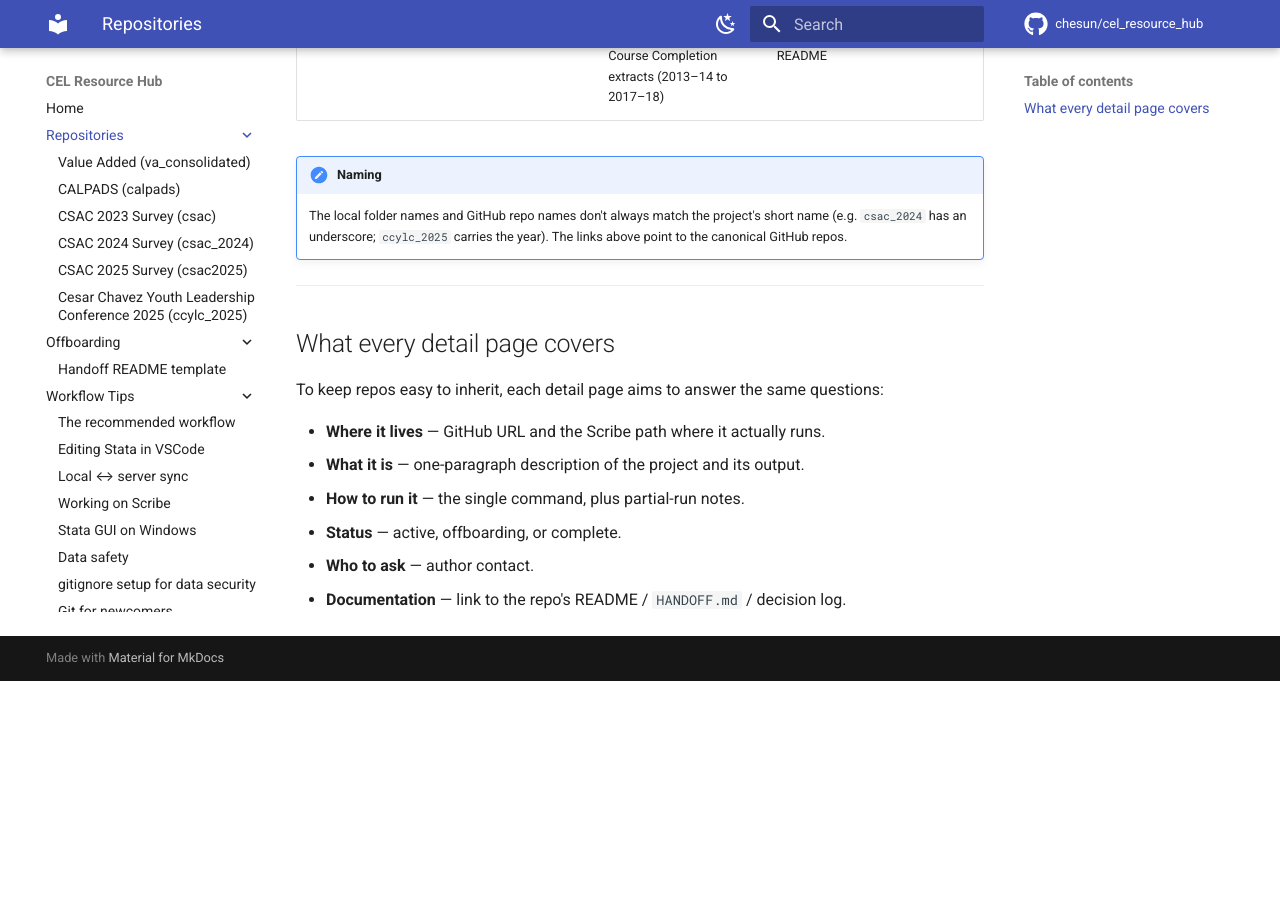
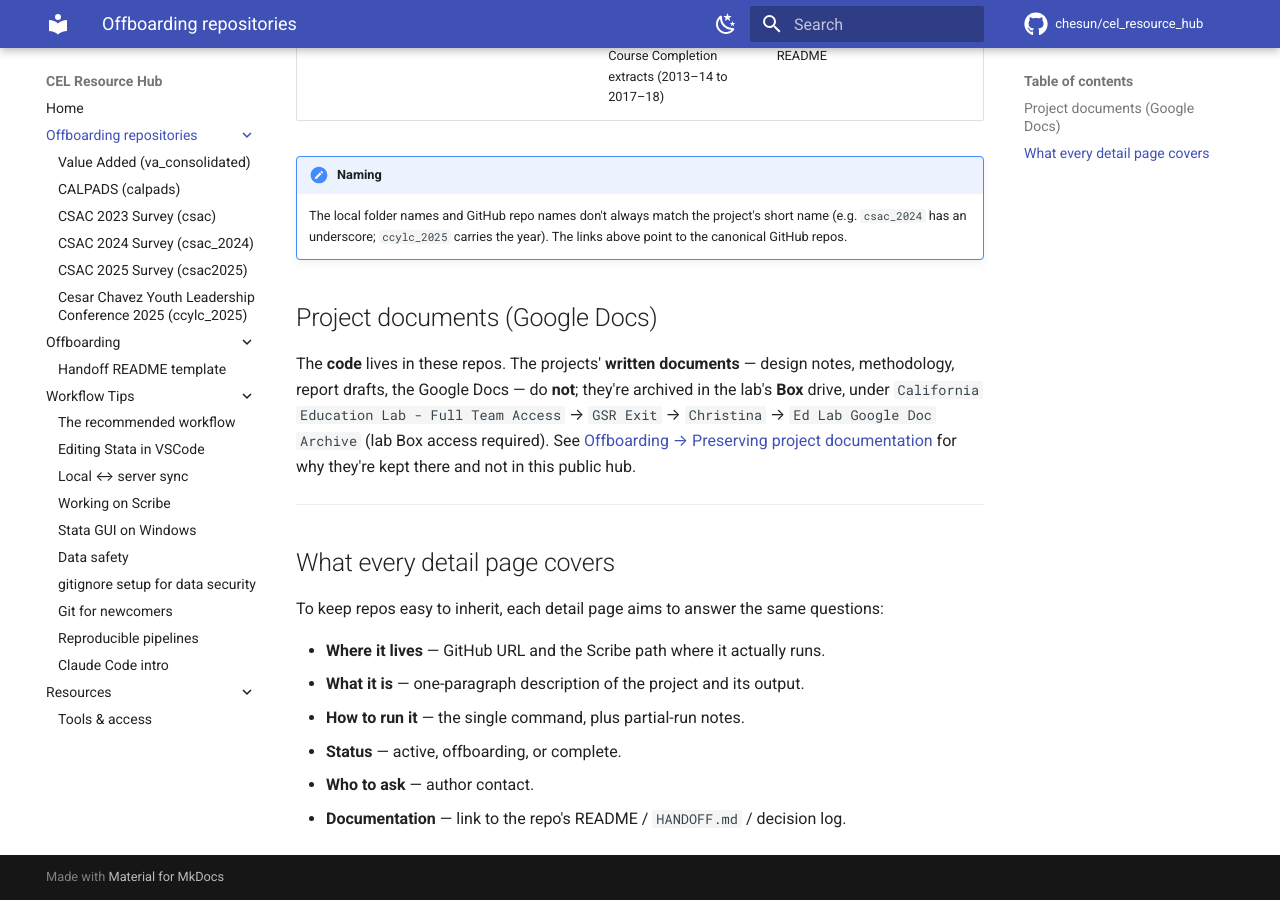
Before and after one commit to chesun/cel_resource_hub, an MkDocs documentation site: the page built from docs/repositories/index.md, in a window 1280 px wide and 900 px high, scrolled down 901 px. Built offline with MkDocs 1.6.1 and Material for MkDocs 9.7.7, drawn with Linux system fonts in a browser that asks for light colours; comment, search, counter and statistics services are not loaded; before the commit the page ends 1582 px from its top, so only the background shows below that; some of the changed text lies outside the part shown.

Commit message:
Rename to "Offboarding repositories"; surface Google Docs location; drop (public)
- Rename the section "Repositories" -> "Offboarding repositories" (nav label,
  index H1, homepage card). Folder/URLs unchanged.
- Add a "Project documents (Google Docs)" section to the repositories index
  (the discoverable place a successor lands) with the Box archive path +
  a cross-link to the offboarding rationale.
- Drop the now-redundant "(public)" after the GitHub URL on calpads,
  csac_2024, ccylc_2025 (all repos are public).

mkdocs build --strict: exit 0, no warnings.

Co-Authored-By: Claude Opus 4.8 (1M context) <noreply@anthropic.com>

```diff
--- a/docs/repositories/index.md
+++ b/docs/repositories/index.md
@@ -1,4 +1,4 @@
-# Repositories
+# Offboarding repositories
 
 Every CEL code repository I'm handing off. Each row links to the GitHub repo and to a detail
 page with how-to-run notes, server location, and status. All the repos are public; confidential
@@ -18,6 +18,15 @@ data is **never** in them — it lives only on Scribe.
     name (e.g. `csac_2024` has an underscore; `ccylc_2025` carries the year). The links
     above point to the canonical GitHub repos.
 
+## Project documents (Google Docs)
+
+The **code** lives in these repos. The projects' **written documents** — design notes,
+methodology, report drafts, the Google Docs — do **not**; they're archived in the lab's **Box**
+drive, under `California Education Lab - Full Team Access` → `GSR Exit` → `Christina` →
+`Ed Lab Google Doc Archive` (lab Box access required). See
+[Offboarding → Preserving project documentation](../offboarding/index.md#preserving-project-documentation)
+for why they're kept there and not in this public hub.
+
 ---
 
 ## What every detail page covers
--- a/mkdocs.yml
+++ b/mkdocs.yml
@@ -67,7 +67,7 @@ plugins:
 
 nav:
   - Home: index.md
-  - Repositories:
+  - Offboarding repositories:
       - repositories/index.md
       - Value Added (va_consolidated): repositories/va-consolidated.md
       - CALPADS (calpads): repositories/calpads.md
```
Also changed, not shown: docs/index.md (+3 -3 lines), docs/repositories/calpads.md (+1 -1 lines), docs/repositories/ccylc-2025.md (+1 -1 lines), docs/repositories/csac-2024.md (+1 -1 lines).
